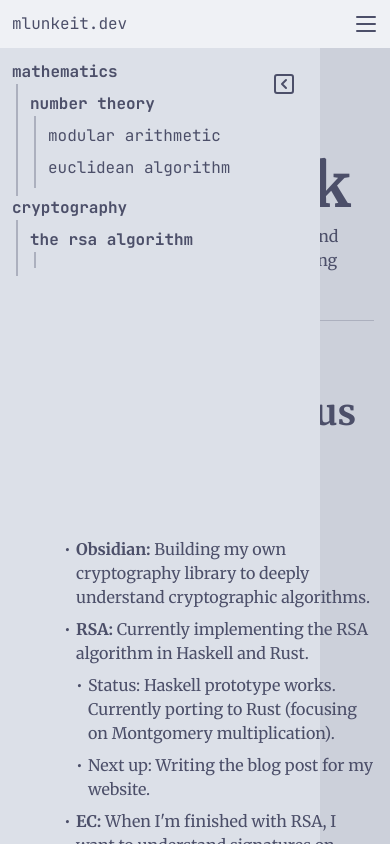
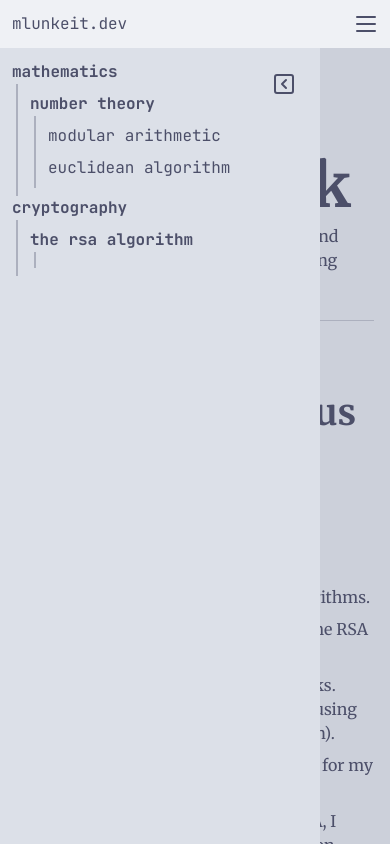
Before and after one commit to mlunkeit/mlunkeit-dev, a React (Vite) app: page /notes in a window 390 px wide. Both pictures are taken after a click on the element 36 px from the left and 120 px from the top of the page. Built offline with nearby package versions, Linux system fonts and the light colour scheme.

Commit message:
fixed z-index in sidebar

```diff
--- a/src/components/Sidebar.tsx
+++ b/src/components/Sidebar.tsx
@@ -21,7 +21,7 @@ export function Sidebar({ children }: { children: React.ReactNode })
       <div className="relative w-8 lg:w-auto">
         <div className={`${showSidebar ? "flex" : "hidden"}
           lg:bg-ctp-base bg-ctp-crust absolute lg:relative lg:flex flex-col p-3 sm:rounded-2xl
-          sm:border border-ctp-surface2 h-full max-h-full w-xs`}>
+          sm:border border-ctp-surface2 h-full max-h-full w-xs z-10`}>
           <div className="relative h-full w-full">
             {children}
             <div className="flex lg:hidden absolute top-0 right-0 p-3 cursor-pointer"
```
